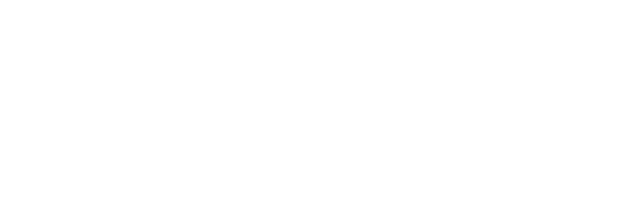
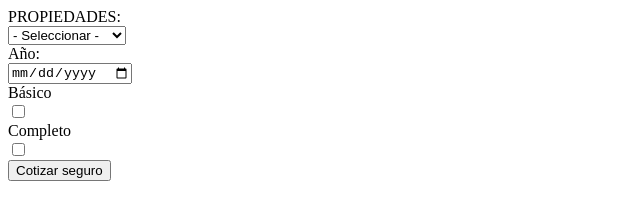
Before and after one commit to EricRiveros/actividadesBootcamp, a plain HTML site: page index.html in a window 1280 px wide. Shown: the whole page, without its empty margins (0-640 px from the left). Drawn offline with Linux system fonts and the light colour scheme.

Commit message:
CHG: Se modifica la estructura del proyecto

```diff
--- a/index.html
+++ b/index.html
@@ -6,6 +6,55 @@
     <title>Seguros</title>
 </head>
 <body>
-
+    <section>
+        <div class="container-fluid">
+            <div class="row">
+                <div class="col-4">
+                    <label for=""> PROPIEDADES: </label>
+                </div>
+                <div class="col-8">
+                    <select name="" id="">
+                        <option value="">- Seleccionar -</option>
+                        <option value="CASA">Casa</option>
+                        <option value="DEPARTAMENTO">Departamento</option>
+                        <option value="LOCALCOMERCIAL">Local Comercial</option>
+                        <option value="TERRENO">Terreno</option>
+                        <option value="CONDOMINIO">Condominio</option>
+                    </select>
+                </div>
+            </div>
+            <div class="row">
+                <div class="col-4">
+                    <label for=""> Año: </label>
+                </div>
+                <div class="col-8">
+                    <input type="date" name="" id="">
+                </div>
+            </div>
+            <div class="row">
+                <div class="col-4">
+                    <label>
+                        Básico
+                    </label>
+                </div>
+                <div class="col-8">
+                    <input type="checkbox" id="cbox1" value="BASICO" />
+                </div>
+            </div>
+            <div class="row">
+                <div class="col-4">
+                    <label>
+                        Completo
+                    </label>
+                </div>
+                <div class="col-8">
+                    <input type="checkbox" id="cbox2" value="COMPLETO" />
+                </div>
+            </div>
+            <div class="row">
+                <button type="button">Cotizar seguro</button>
+            </div>
+        </div>
+    </section>
 </body>
 </html>
```
